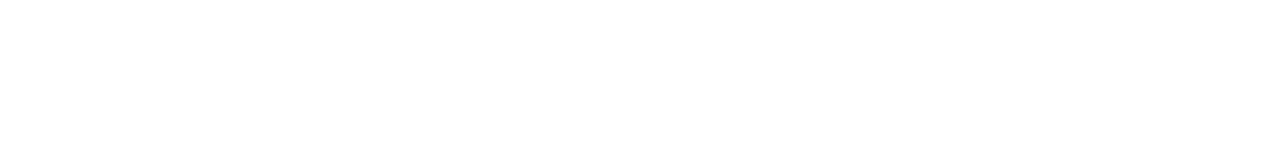
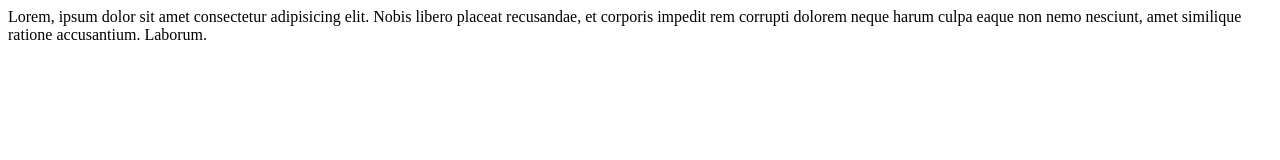
Before and after one commit to celcocavazin/projeto-1, a plain HTML site: page index.html in a window 1280 px wide. Drawn offline with Linux system fonts and the light colour scheme.

Commit message:
adicionado texto no body

```diff
--- a/index.html
+++ b/index.html
@@ -5,5 +5,9 @@
     <meta name="viewport" content="width=device-width, initial-scale=1.0" />
     <title>Curso gratuíto Git e Github</title>
   </head>
-  <body></body>
+  <body>
+    Lorem, ipsum dolor sit amet consectetur adipisicing elit. Nobis libero
+    placeat recusandae, et corporis impedit rem corrupti dolorem neque harum
+    culpa eaque non nemo nesciunt, amet similique ratione accusantium. Laborum.
+  </body>
 </html>
```
